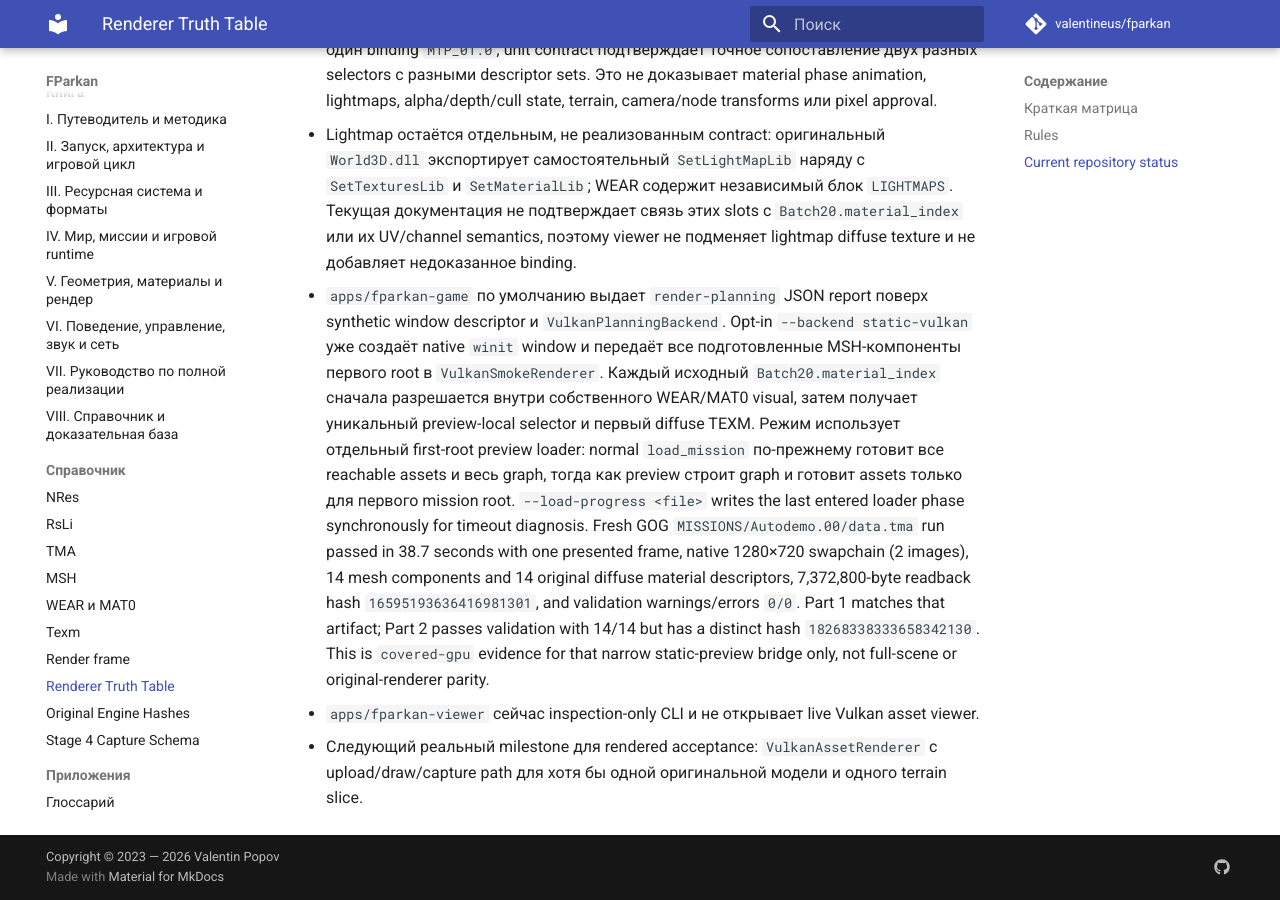
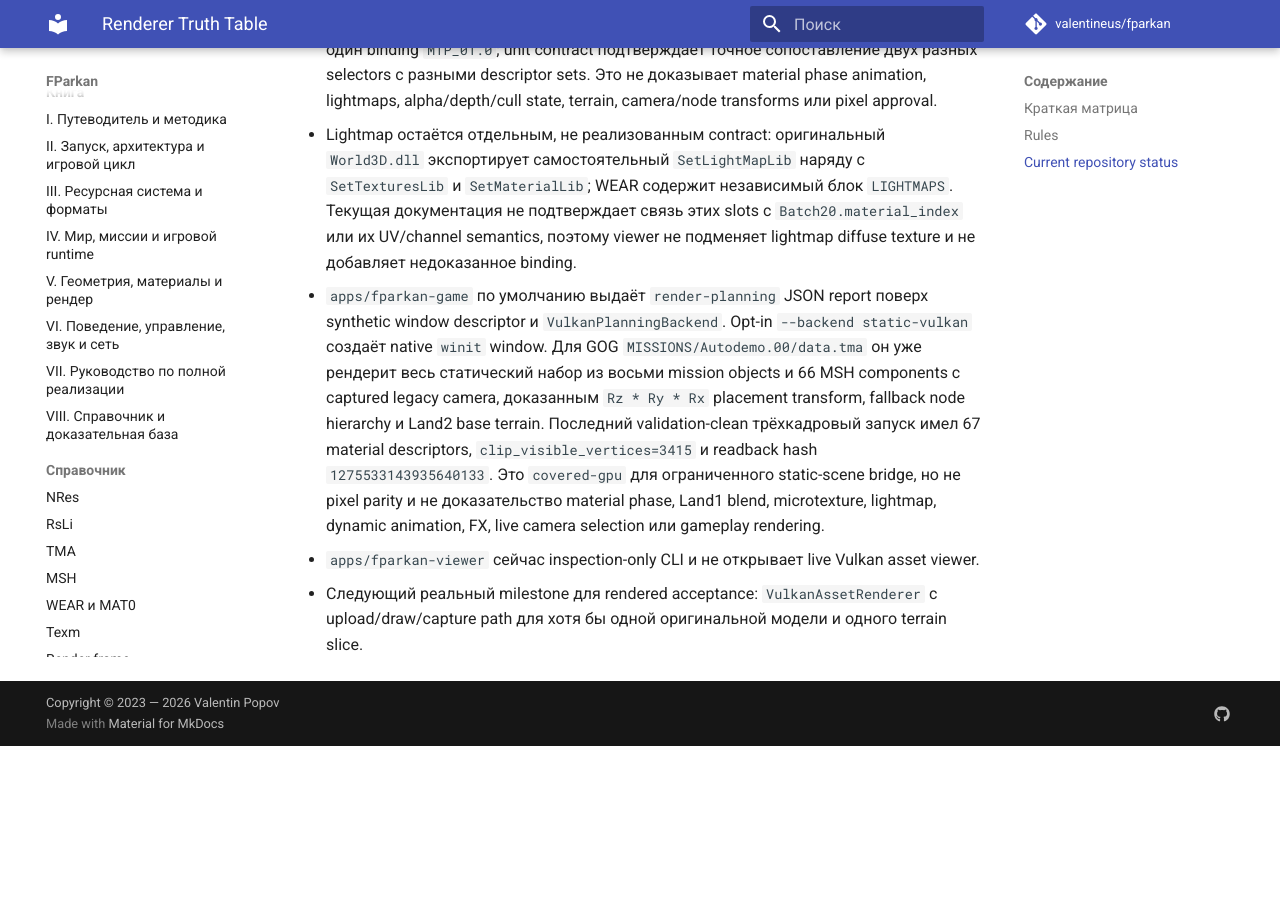
Before and after one commit to valentineus/fparkan, an MkDocs documentation site: the page built from docs/rendering/renderer_truth_table.md, in a window 1280 px wide and 900 px high, scrolled down 1941 px. Built offline with MkDocs 1.6.1 and Material for MkDocs 9.7.7, drawn with Linux system fonts in a browser that asks for light colours; comment, search, counter and statistics services are not loaded; after the commit the page ends 2687 px from its top, so only the background shows below that; some of the changed text lies outside the part shown.

Commit message:
docs: synchronize local documentation authority

```diff
--- a/docs/rendering/renderer_truth_table.md
+++ b/docs/rendering/renderer_truth_table.md
@@ -13,7 +13,7 @@
 | `RecordingBackend` | No | No | Optional CPU-side IDs only | `covered-planning` | Stable command capture for backend-neutral tests | Native window, Vulkan, GPU resource lifetime, pixels |
 | `NullBackend` | No | No | Optional CPU-side IDs only | Usually `covered` for validation-only rows | Command stream framing and bounds validation | Capture stability, GPU execution, pixels |
 | `VulkanAssetRenderer` | Yes | Yes | Yes | `covered-gpu` | Static original asset rendering: MSH/Texm/WEAR/MAT0/terrain through Vulkan | Animation/FX parity unless explicitly wired |
-| `fparkan-game --backend static-vulkan` | Yes, GOG/Part 1/Part 2 `Autodemo.00` | Yes, merged static MSH component draws | All prepared MSH components from first mission root; first MAT0 diffuse TEXM per source selector | `covered-gpu` only for the narrow static-preview bridge | Opt-in mission-to-native-window bootstrap, component mesh merge, preview-local selector remap, diffuse descriptor upload and synchronized teardown telemetry | Full mission scene, later MAT0 phases/animation, lightmaps, placed transforms/orientation, camera, gameplay, original-runtime parity |
+| `fparkan-game --backend static-vulkan` | Yes, GOG `Autodemo.00` | Yes, full static AutoDemo preview | Eight mission objects, 66 MSH components, original diffuse TEXM and Land2 terrain base layer | `covered-gpu` for the bounded static-scene bridge | Captured legacy camera, placed translation/scale/Z Euler transform, fallback node hierarchy, source-world geometry, 32-bit GPU indices, diffuse descriptors, terrain base draws and synchronized teardown telemetry | Material phases, Land1 blend/microtexture/lightmaps, animated keys, FX, camera control and gameplay parity |
 | Future rendered `fparkan-game` mode | Yes | Yes | Yes | `covered-gpu` plus original-evidence IDs | Mission-driven render snapshot execution and pixel capture | Original-runtime parity for animation/FX/x87 without dedicated captures |
 
 ## Rules
@@ -32,21 +32,17 @@
 
 - Реальный Vulkan в репозитории имеет smoke triangle path и узкий static asset bridge. `VulkanStaticDrawRange` сохраняет исходный `Batch20.material_index`; когда smoke запускается с `--wear-root`, `--wear-archive`, `--wear-name` без override, он дедуплицирует selectors, проходит каждый через `WEAR → MAT0 → Textures.lib`, создаёт по одному image/descriptor set и бинит set непосредственно перед соответствующим indexed draw. Direct TEXM и `--material-index` — намеренно однотекстурные compatibility modes. Fresh GOG `fortif.rlb::FR_L_MTP.msh` подтверждает 237 batch draws, но его selectors все `0`, поэтому live report содержит один binding `MTP_01.0`; unit contract подтверждает точное сопоставление двух разных selectors с разными descriptor sets. Это не доказывает material phase animation, lightmaps, alpha/depth/cull state, terrain, camera/node transforms или pixel approval.
 - Lightmap остаётся отдельным, не реализованным contract: оригинальный `World3D.dll` экспортирует самостоятельный `SetLightMapLib` наряду с `SetTexturesLib` и `SetMaterialLib`; WEAR содержит независимый блок `LIGHTMAPS`. Текущая документация не подтверждает связь этих slots с `Batch20.material_index` или их UV/channel semantics, поэтому viewer не подменяет lightmap diffuse texture и не добавляет недоказанное binding.
-- `apps/fparkan-game` по умолчанию выдает `render-planning` JSON report поверх
+- `apps/fparkan-game` по умолчанию выдаёт `render-planning` JSON report поверх
   synthetic window descriptor и `VulkanPlanningBackend`. Opt-in `--backend static-vulkan`
-  уже создаёт native `winit` window и передаёт все подготовленные MSH-компоненты первого root в
-  `VulkanSmokeRenderer`. Каждый исходный `Batch20.material_index` сначала разрешается внутри
-  собственного WEAR/MAT0 visual, затем получает уникальный preview-local selector и первый
-  diffuse TEXM. Режим использует
-  отдельный first-root preview loader: normal `load_mission` по-прежнему готовит все reachable
-  assets и весь graph, тогда как preview строит graph и готовит assets только для первого
-  mission root. `--load-progress <file>` writes the last entered loader phase synchronously for
-  timeout diagnosis. Fresh GOG `MISSIONS/Autodemo.00/data.tma` run passed in 38.7 seconds with
-  one presented frame, native 1280×720 swapchain (2 images), 14 mesh components and 14 original
-  diffuse material descriptors, 7,372,800-byte readback hash `16595193636416981301`, and
-  validation warnings/errors `0/0`. Part 1 matches that artifact; Part 2 passes validation with
-  14/14 but has a distinct hash `18268338333658342130`. This is `covered-gpu` evidence for that
-  narrow static-preview bridge only, not full-scene or original-renderer parity.
+  создаёт native `winit` window. Для GOG `MISSIONS/Autodemo.00/data.tma` он уже
+  рендерит весь статический набор из восьми mission objects и 66 MSH components с
+  captured legacy camera, доказанным `Rz * Ry * Rx` placement transform,
+  fallback node hierarchy и Land2 base terrain. Последний validation-clean
+  трёхкадровый запуск имел 67 material descriptors, `clip_visible_vertices=3415`
+  и readback hash `1275533143935640133`. Это `covered-gpu` для ограниченного
+  static-scene bridge, но не pixel parity и не доказательство material phase,
+  Land1 blend, microtexture, lightmap, dynamic animation, FX, live camera
+  selection или gameplay rendering.
 - `apps/fparkan-viewer` сейчас inspection-only CLI и не открывает live Vulkan
   asset viewer.
 - Следующий реальный milestone для rendered acceptance: `VulkanAssetRenderer`
```
Also changed, not shown: docs/baseline/current-project-audit.md (+32 -0 lines), docs/index.md (+15 -0 lines).
